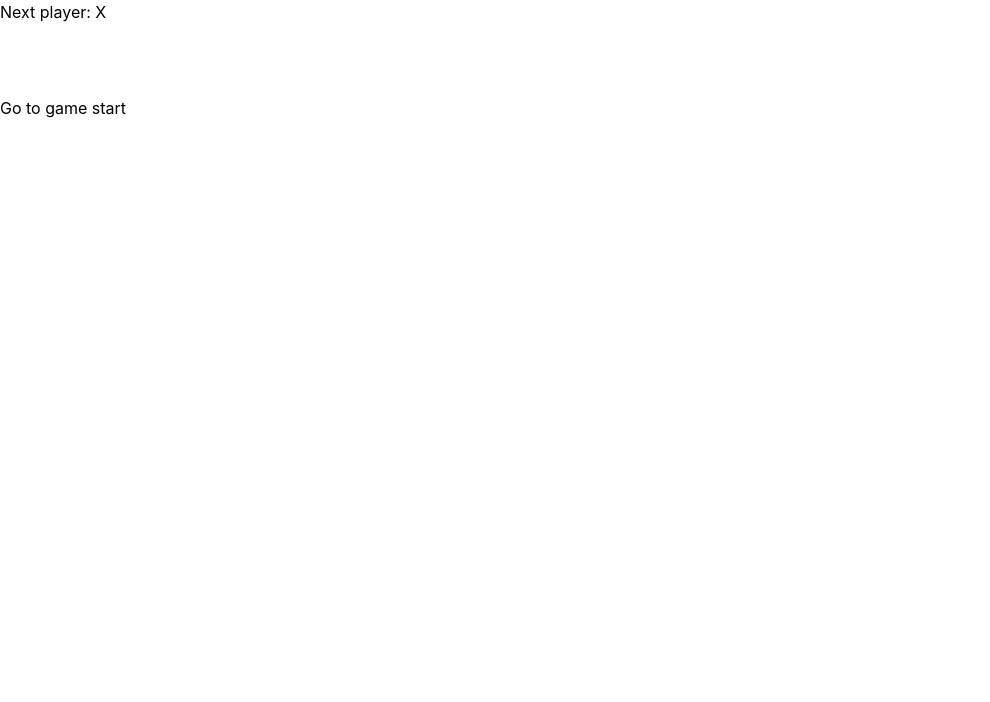
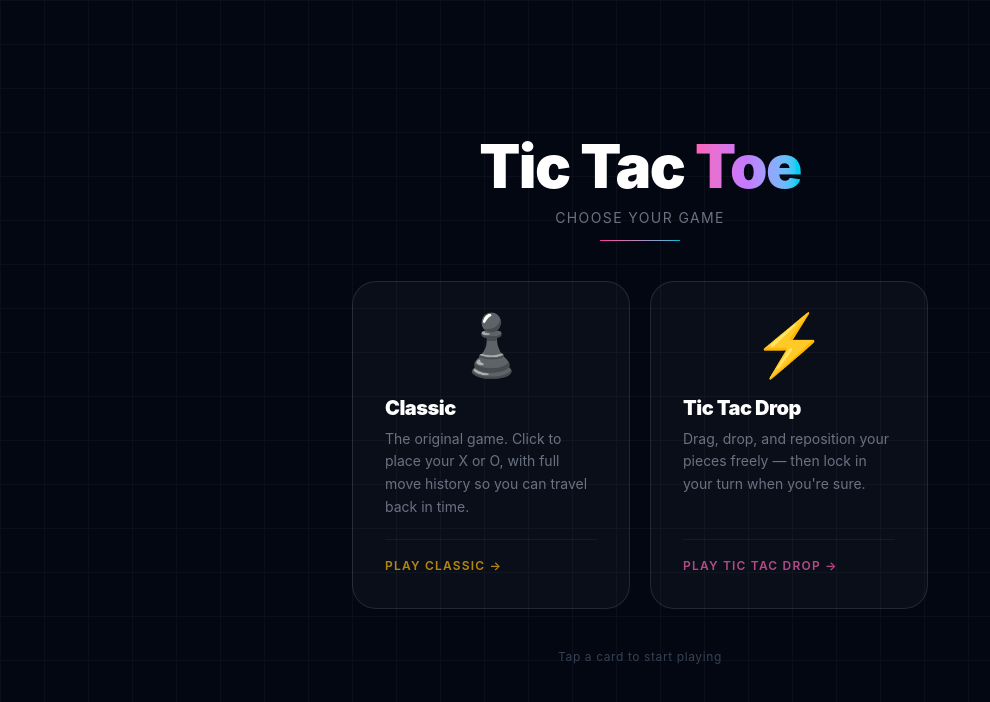
Before and after one commit to joanneBlocks/TeenageTicTacToe, a React (Vite) app: page / in a window 1280 px wide. Shown: the top 702 px of the page, without its empty margins (0-990 px from the left). Built offline with nearby package versions, Linux system fonts and the light colour scheme.

Commit message:
Update App.jsx

```diff
--- a/src/App.jsx
+++ b/src/App.jsx
@@ -1,7 +1,77 @@
-import TicTacToe from './TicTacToe'
+import { useState } from "react";
+import ClassicGame from "./ClassicGame";
+import TicTacToe from "./TicTacToe";
 
-function App() {
-  return <TicTacToe />
+export default function App() {
+  const [mode, setMode] = useState(null); // null | "classic" | "teen"
+
+  if (mode === "classic") return <ClassicGame onBack={() => setMode(null)} />;
+  if (mode === "teen")    return <TicTacToe   onBack={() => setMode(null)} />;
+
+  // ── Landing / mode selector ──────────────────────────────────────────────
+  return (
+    <div className="min-h-screen w-full bg-gray-950 flex flex-col items-center justify-center p-6 relative overflow-hidden">
+
+      {/* subtle grid bg */}
+      <div className="absolute inset-0 opacity-[0.03] pointer-events-none"
+        style={{ backgroundImage:"linear-gradient(white 1px,transparent 1px),linear-gradient(90deg,white 1px,transparent 1px)", backgroundSize:"44px 44px" }} />
+
+      <div className="relative z-10 flex flex-col items-center gap-10 w-full max-w-xl">
+
+        {/* Title */}
+        <div className="text-center space-y-3">
+          <h1 className="text-5xl sm:text-6xl font-black tracking-tight text-white">
+            Tic Tac <span className="bg-gradient-to-r from-pink-400 via-purple-400 to-cyan-400 bg-clip-text text-transparent">Toe</span>
+          </h1>
+          <p className="text-gray-500 text-sm tracking-widest uppercase">Choose your game</p>
+          <div className="w-20 h-px bg-gradient-to-r from-pink-500 to-cyan-500 mx-auto" />
+        </div>
+
+        {/* Mode cards */}
+        <div className="grid grid-cols-1 sm:grid-cols-2 gap-5 w-full">
+
+          {/* Classic */}
+          <button
+            onClick={() => setMode("classic")}
+            className="group flex flex-col items-center gap-5 p-8 rounded-3xl bg-white/[0.03] border border-white/10 hover:border-amber-400/50 hover:bg-amber-400/5 transition-all duration-300 hover:scale-[1.02] hover:shadow-xl hover:shadow-amber-500/10 text-left"
+          >
+            <div className="text-6xl">♟️</div>
+            <div>
+              <div className="text-white font-black text-xl tracking-tight mb-1.5">Classic</div>
+              <div className="text-gray-500 text-sm leading-relaxed">
+                The original game. Click to place your X or O, with full move history so you can travel back in time.
+              </div>
+            </div>
+            <div className="w-full mt-auto pt-3 border-t border-white/5">
+              <span className="text-amber-400/70 text-xs font-semibold tracking-widest uppercase group-hover:text-amber-400 transition-colors">
+                Play Classic →
+              </span>
+            </div>
+          </button>
+
+          {/* Teen */}
+          <button
+            onClick={() => setMode("teen")}
+            className="group flex flex-col items-center gap-5 p-8 rounded-3xl bg-white/[0.03] border border-white/10 hover:border-pink-400/50 hover:bg-pink-400/5 transition-all duration-300 hover:scale-[1.02] hover:shadow-xl hover:shadow-pink-500/10 text-left"
+          >
+            <div className="text-6xl">⚡</div>
+            <div>
+              <div className="text-white font-black text-xl tracking-tight mb-1.5">Tic Tac Drop</div>
+              <div className="text-gray-500 text-sm leading-relaxed">
+                Drag, drop, and reposition your pieces freely — then lock in your turn when you're sure.
+              </div>
+            </div>
+            <div className="w-full mt-auto pt-3 border-t border-white/5">
+              <span className="text-pink-400/70 text-xs font-semibold tracking-widest uppercase group-hover:text-pink-400 transition-colors">
+                Play Tic Tac Drop →
+              </span>
+            </div>
+          </button>
+
+        </div>
+
+        <p className="text-gray-700 text-xs tracking-wider">Tap a card to start playing</p>
+      </div>
+    </div>
+  );
 }
-
-export default App
```
